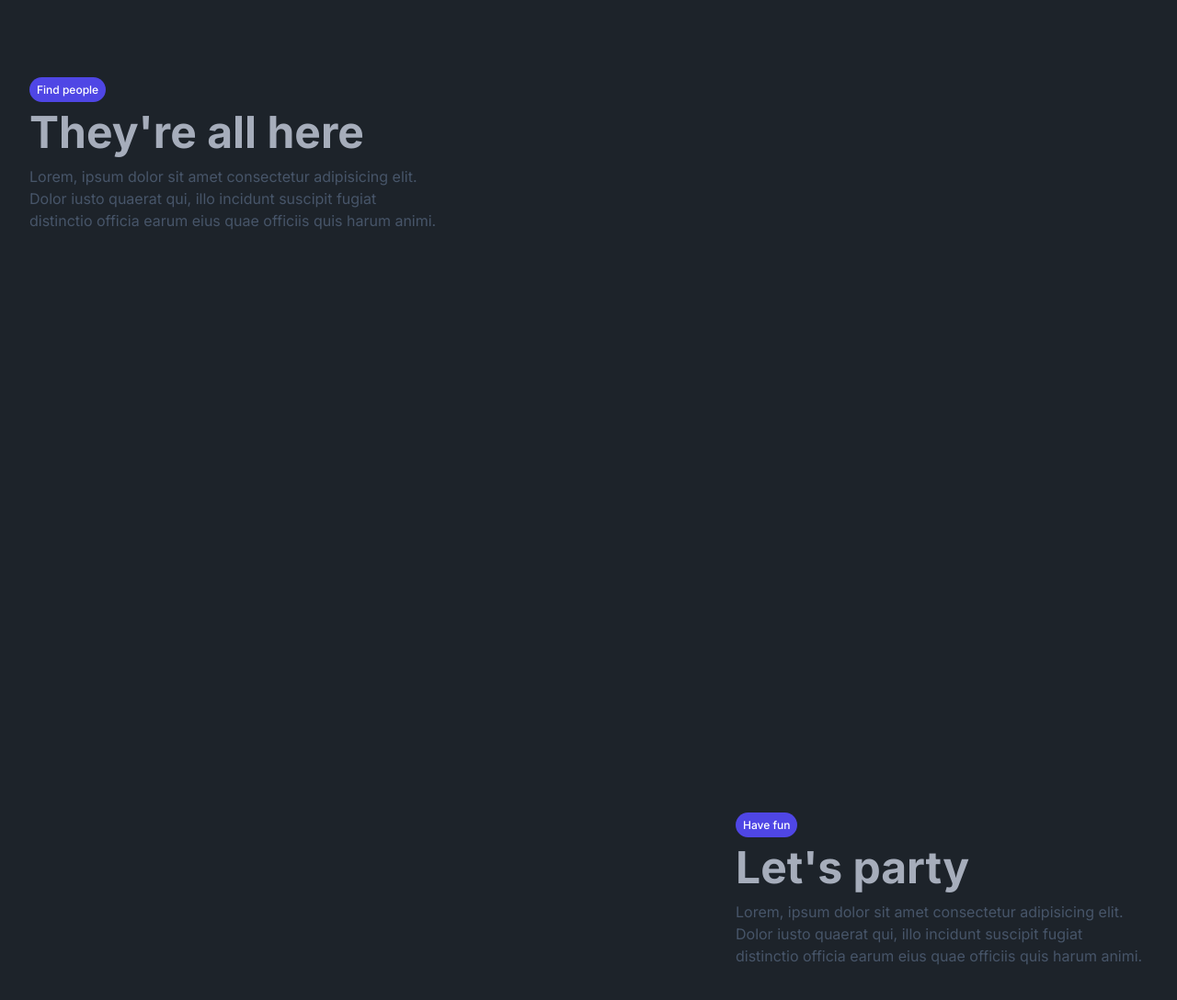
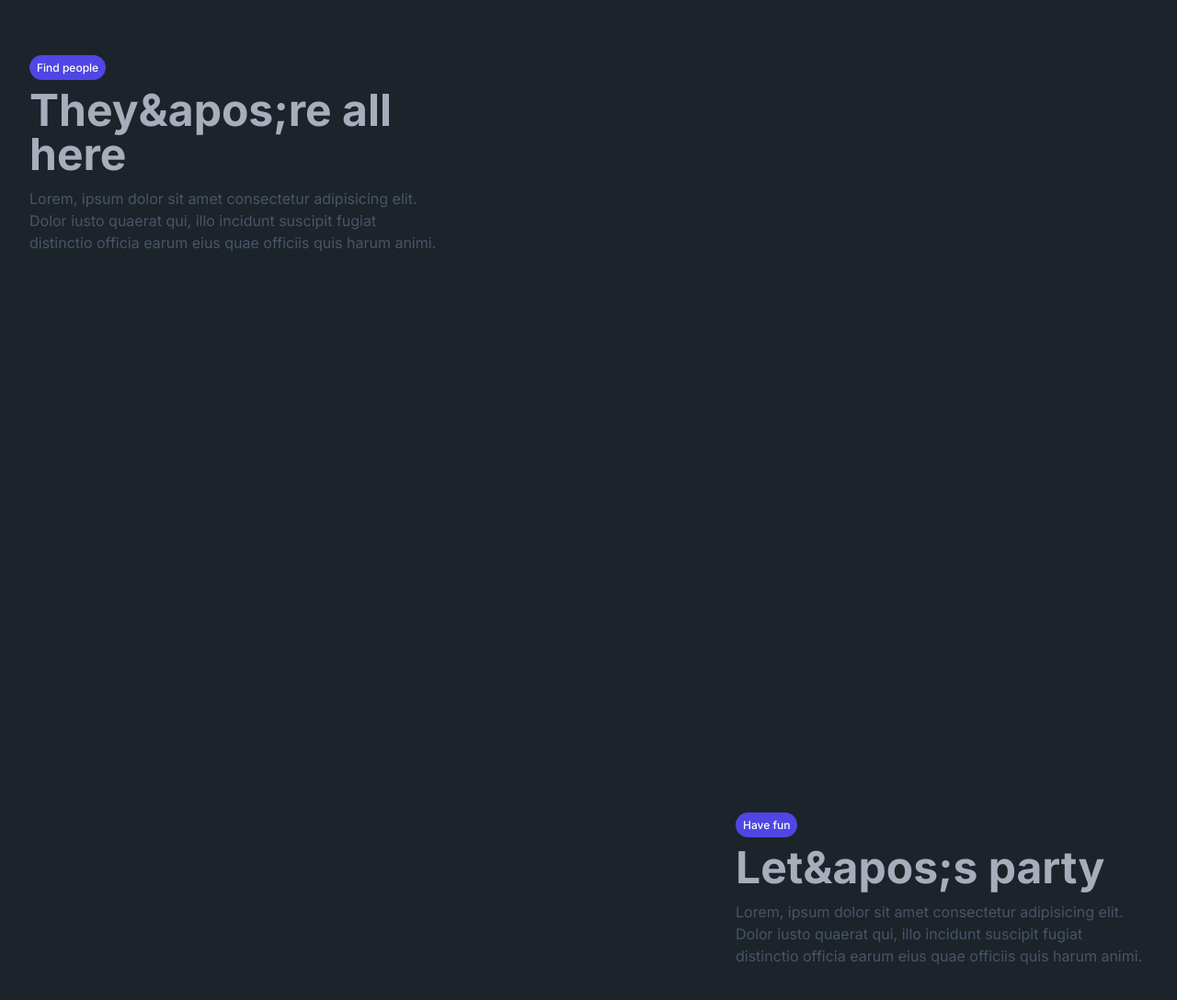
Before and after one commit to GhoshAditi/EngiDocs, a Next.js app: page / in a window 1280 px wide. Shown: the part 2211-3299 px from the top of the page at 92% size. Built offline with nearby package versions, Linux system fonts and the light colour scheme.

Commit message:
eslint 2

```diff
--- a/src/components/home/Testimonials.tsx
+++ b/src/components/home/Testimonials.tsx
@@ -126,7 +126,7 @@ const ExampleFeature = ({ featureInView }: { featureInView: Feature }) => {
           <span className="text-green-300">~</span> Show a part of your product
           that explains what{" "}
           <span className="inline-block rounded bg-indigo-600 px-1 font-semibold">
-            "{featureInView.title}"
+            &quot;{featureInView.title}&quot;
           </span>{" "}
           means.
         </p>
@@ -145,7 +145,7 @@ const features = [
   {
     id: 1,
     callout: "Get noticed",
-    title: "It's simple",
+    title: "It&apos;s simple",
     description:
       "Lorem, ipsum dolor sit amet consectetur adipisicing elit. Dolor iusto quaerat qui, illo incidunt suscipit fugiat distinctio officia earum eius quae officiis quis harum animi.",
     contentPosition: "r",
@@ -154,7 +154,7 @@ const features = [
   {
     id: 2,
     callout: "Find people",
-    title: "They're all here",
+    title: "They&apos;re all here",
     description:
       "Lorem, ipsum dolor sit amet consectetur adipisicing elit. Dolor iusto quaerat qui, illo incidunt suscipit fugiat distinctio officia earum eius quae officiis quis harum animi.",
     contentPosition: "l",
@@ -163,7 +163,7 @@ const features = [
   {
     id: 3,
     callout: "Have fun",
-    title: "Let's party",
+    title: "Let&apos;s party",
     description:
       "Lorem, ipsum dolor sit amet consectetur adipisicing elit. Dolor iusto quaerat qui, illo incidunt suscipit fugiat distinctio officia earum eius quae officiis quis harum animi.",
     contentPosition: "r",
```
